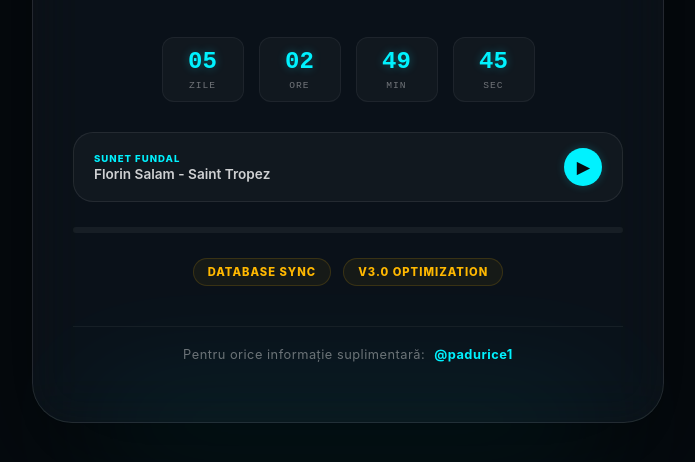
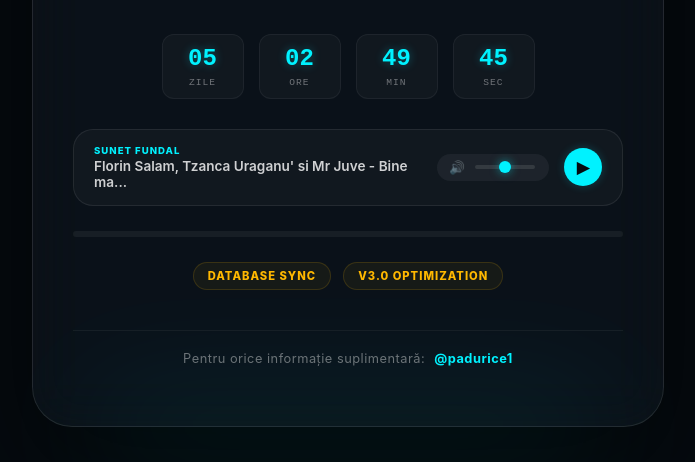
Before and after one commit to scripterin/epa-medici, a website: page public/index.html in a window 1280 px wide. Shown: the part 338-800 px from the top of the page, without its empty margins (292-987 px from the left). Drawn offline with Linux system fonts and the light colour scheme.

Commit message:
Add files via upload

```diff
--- a/public/index.html
+++ b/public/index.html
@@ -9,7 +9,7 @@
 <body class="maintenance-body">
 
     <audio id="bgMusic" loop>
-        <source src="tropez.mp3" type="audio/mpeg">
+        <source src="binema.mp3" type="audio/mpeg">
     </audio>
 
     <div class="maintenance-card">
@@ -33,9 +33,13 @@
         <div class="music-player-card">
             <div class="player-info">
                 <span class="music-label">SUNET FUNDAL</span>
-                <span class="track-name">Florin Salam - Saint Tropez</span>
+                <span class="track-name">Florin Salam, Tzanca Uraganu' si Mr Juve - Bine ma...</span>
             </div>
             <div class="player-controls">
+                <div class="volume-container">
+                    <span class="volume-icon">🔊</span>
+                    <input type="range" id="volumeSlider" min="0" max="1" step="0.05" value="0.5">
+                </div>
                 <button id="playBtn" onclick="toggleMusic()">▶</button>
             </div>
         </div>
@@ -58,6 +62,10 @@
         // --- LOGICĂ MUZICĂ ---
         const music = document.getElementById("bgMusic");
         const playBtn = document.getElementById("playBtn");
+        const volumeSlider = document.getElementById("volumeSlider");
+
+        // Setăm volumul inițial
+        music.volume = volumeSlider.value;
 
         function toggleMusic() {
             if (music.paused) {
@@ -68,6 +76,11 @@
                 playBtn.innerText = "▶";
             }
         }
+
+        // Event listener pentru slider-ul de volum
+        volumeSlider.addEventListener("input", (e) => {
+            music.volume = e.target.value;
+        });
 
         // --- LOGICĂ TIMER ---
         const targetDate = new Date("March 3, 2026 00:00:00").getTime();
--- a/public/style.css
+++ b/public/style.css
@@ -997,3 +997,45 @@
 #playBtn:active {
     transform: scale(0.95);
 }
+
+/* Containerul de controale (buton + volum) */
+.player-controls {
+    display: flex;
+    align-items: center;
+    gap: 15px;
+}
+
+/* Container Volum */
+.volume-container {
+    display: flex;
+    align-items: center;
+    gap: 8px;
+    background: rgba(255, 255, 255, 0.05);
+    padding: 6px 12px;
+    border-radius: 100px;
+}
+
+.volume-icon {
+    font-size: 0.8rem;
+    opacity: 0.5;
+}
+
+/* Stil Slider Volum */
+#volumeSlider {
+    -webkit-appearance: none;
+    width: 60px;
+    height: 4px;
+    background: rgba(255, 255, 255, 0.1);
+    border-radius: 5px;
+    outline: none;
+    cursor: pointer;
+}
+
+#volumeSlider::-webkit-slider-thumb {
+    -webkit-appearance: none;
+    width: 12px;
+    height: 12px;
+    background: #00f2ff;
+    border-radius: 50%;
+    box-shadow: 0 0 10px rgba(0, 242, 255, 0.5);
+}
```
Also changed, not shown: 1 other file.
